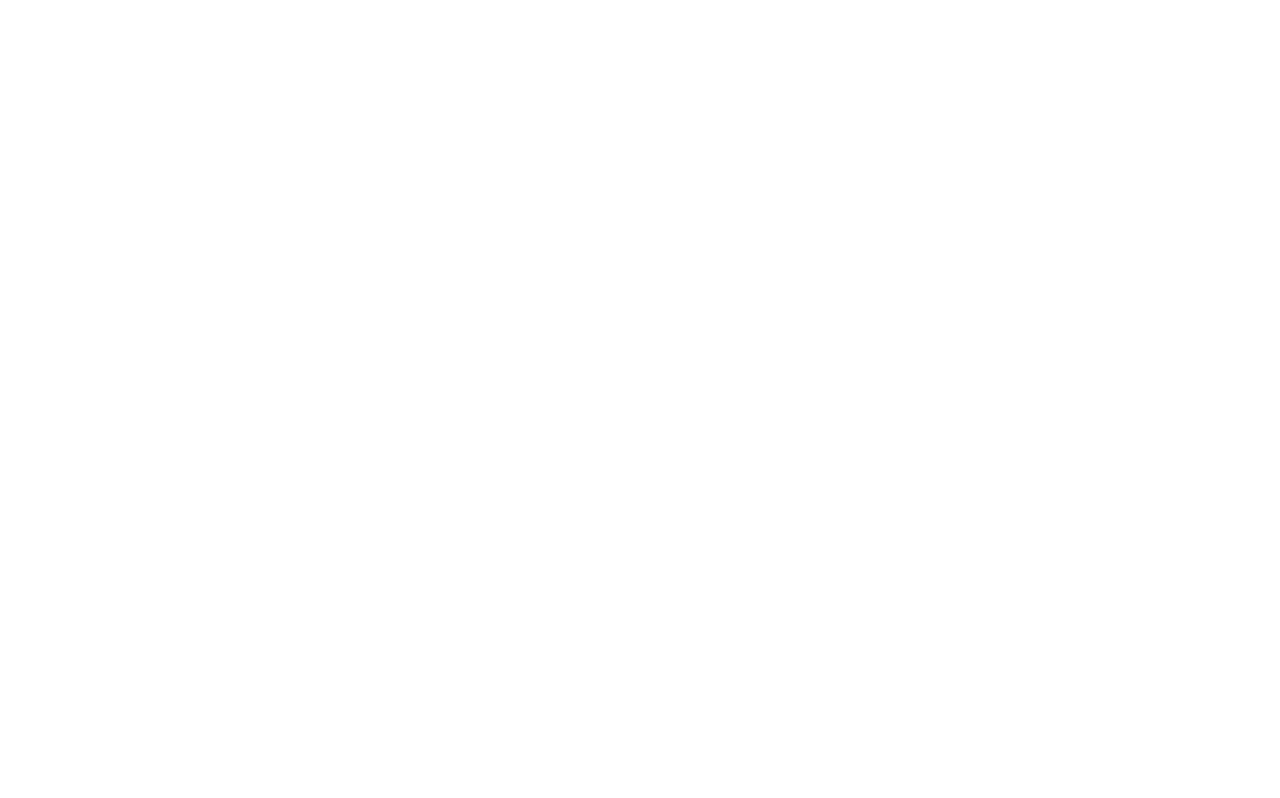
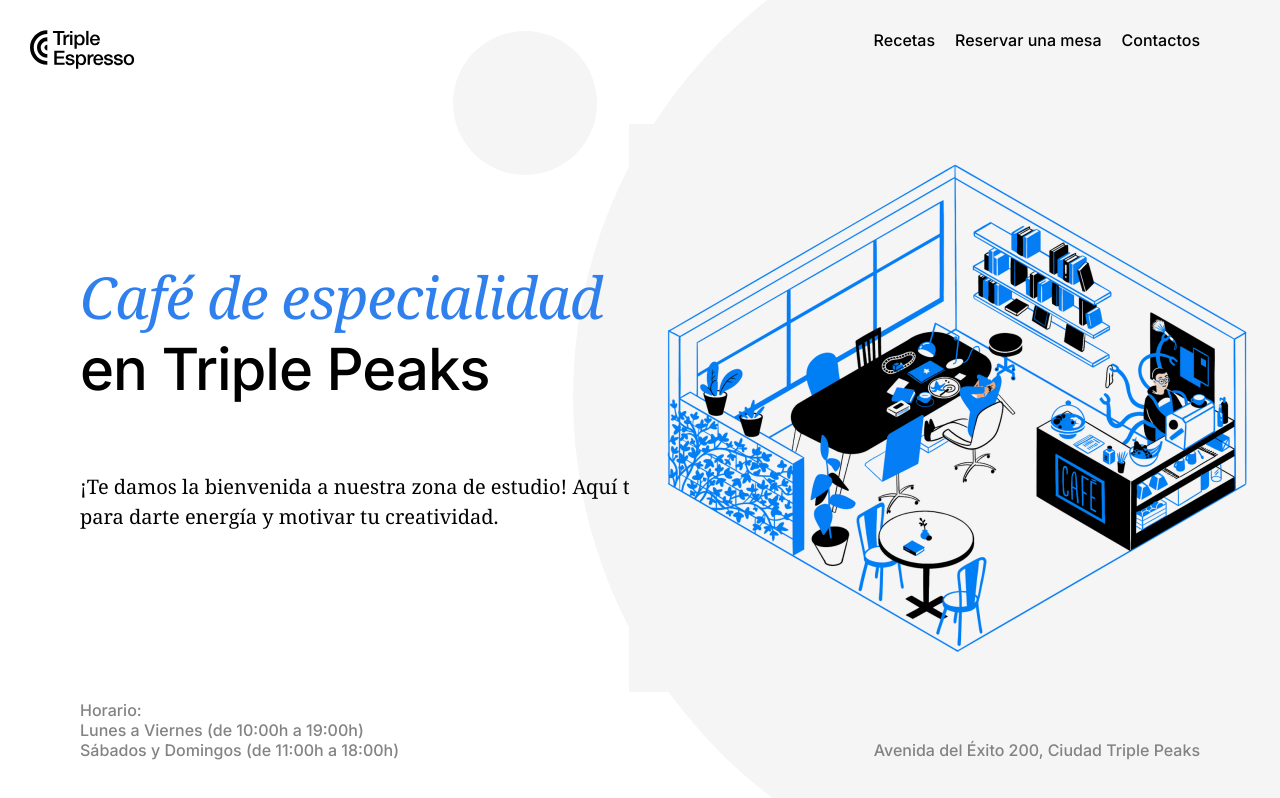
Before and after one commit to PabloAlvzPx/web_project_coffeeshop, a plain HTML site: page index.html in a window 1280 px wide. Drawn offline with Linux system fonts and the light colour scheme.

Commit message:
Header terminado

```diff
--- a/index.html
+++ b/index.html
@@ -19,7 +19,55 @@
   </head>
   <body>
     <div class="page">
-      <header class="header"></header>
+      <header class="header">
+        <nav class="nav">
+          <img
+            src="./images/logo_coffeeshop_dark.svg"
+            alt="Logo cafetería"
+            class="nav__logo"
+          />
+          <ul class="nav__links">
+            <li>
+              <a class="nav__link" href="#recipes">Recetas</a>
+            </li>
+            <li>
+              <a class="nav__link" href="#Reserve">Reservar una mesa</a>
+            </li>
+            <li>
+              <a class="nav__link" href="#Footer">Contactos</a>
+            </li>
+          </ul>
+        </nav>
+        <h1 class="header__title">
+          <span class="header__span-accent">Café de especialidad </span> en
+          Triple Peaks
+        </h1>
+        <p class="header__description">
+          ¡Te damos la bienvenida a nuestra zona de estudio! Aquí tenemos café
+          para darte energía y motivar tu creatividad.
+        </p>
+        <img
+          src="./images/inside_coffee_shop.png"
+          alt="Interior de la cafetería"
+          class="header__image"
+        />
+        <div class="header__footer">
+          <div class="header__schedules">
+            <p class="header__paragraph">Horario:</p>
+            <p class="header__paragraph">
+              Lunes a Viernes (de 10:00h a 19:00h)
+            </p>
+            <p class="header__paragraph">
+              Sábados y Domingos (de 11:00h a 18:00h)
+            </p>
+          </div>
+          <div class="header__adress">
+            <p class="header__paragraph">
+              Avenida del Éxito 200, Ciudad Triple Peaks
+            </p>
+          </div>
+        </div>
+      </header>
       <main class="content">
         <section class="recipes"></section>
         <section class="reservation"></section>
--- a/pages/index.css
+++ b/pages/index.css
@@ -10,8 +10,124 @@
 .header {
   display: flex;
   flex-direction: column;
+  position: relative;
+  height: 100vh;
+  min-height: 720px;
+  max-height: 800px;
   background-color: #ffffff;
   background-image: url(../images/background_header.svg);
   background-repeat: no-repeat;
+  background-position: center;
   background-size: cover;
 }
+
+.nav {
+  display: flex;
+  justify-content: space-between;
+}
+
+.nav__logo {
+  display: flex;
+  position: relative;
+  top: 30px;
+  left: 30px;
+  margin-bottom: 183px;
+  height: 39px;
+  width: 105px;
+}
+
+.nav__links {
+  display: flex;
+  list-style-type: none;
+  column-gap: 20px;
+  margin-top: 30px;
+  margin-right: 80px;
+}
+
+.nav__link {
+  font-family: "Inter", Arial, Helvetica, sans-serif;
+  font-style: normal;
+  font-size: 16px;
+  line-height: 20px;
+  color: #000000;
+  text-decoration: none;
+  font-weight: 500;
+}
+
+.header__title {
+  display: flex;
+  flex-direction: column;
+  position: relative;
+  font-family: "Inter", Arial, Helvetica, sans-serif;
+  font-style: normal;
+  font-weight: 500;
+  font-size: 58px;
+  line-height: 72px;
+  letter-spacing: -1px;
+  max-width: 709px;
+  left: 80px;
+}
+
+.header__span-accent {
+  display: flex;
+  font-family: "Noto Serif", "Times New Roman", Times, serif;
+  font-style: italic;
+  font-weight: normal;
+  font-size: 58px;
+  line-height: 72px;
+  color: #2f80ed;
+  left: 80px;
+}
+
+.header__description {
+  display: flex;
+  flex-direction: column;
+  position: relative;
+  font-family: "Noto Serif", "Times New Roman", Times, serif;
+  font-style: normal;
+  font-weight: normal;
+  font-size: 20px;
+  line-height: 30px;
+  max-width: 683px;
+  margin-top: 28px;
+  left: 80px;
+}
+
+.header__image {
+  display: flex;
+  flex-direction: column;
+  position: absolute;
+  width: 646px;
+  height: 568px;
+  top: 124px;
+  right: 5px;
+}
+
+.header__footer {
+  color: #6f6f6f;
+}
+
+.header__schedules {
+  display: flex;
+  flex-direction: column;
+  position: absolute;
+  left: 80px;
+  bottom: 40px;
+}
+
+.header__paragraph {
+  font-family: "Inter", Arial, Helvetica, sans-serif;
+  font-style: normal;
+  font-weight: 500;
+  font-size: 16px;
+  color: #838383;
+  margin: 0;
+}
+
+.header__adress {
+  display: flex;
+  margin-top: auto;
+  position: absolute;
+  right: 80px;
+  bottom: 40px;
+}
```
